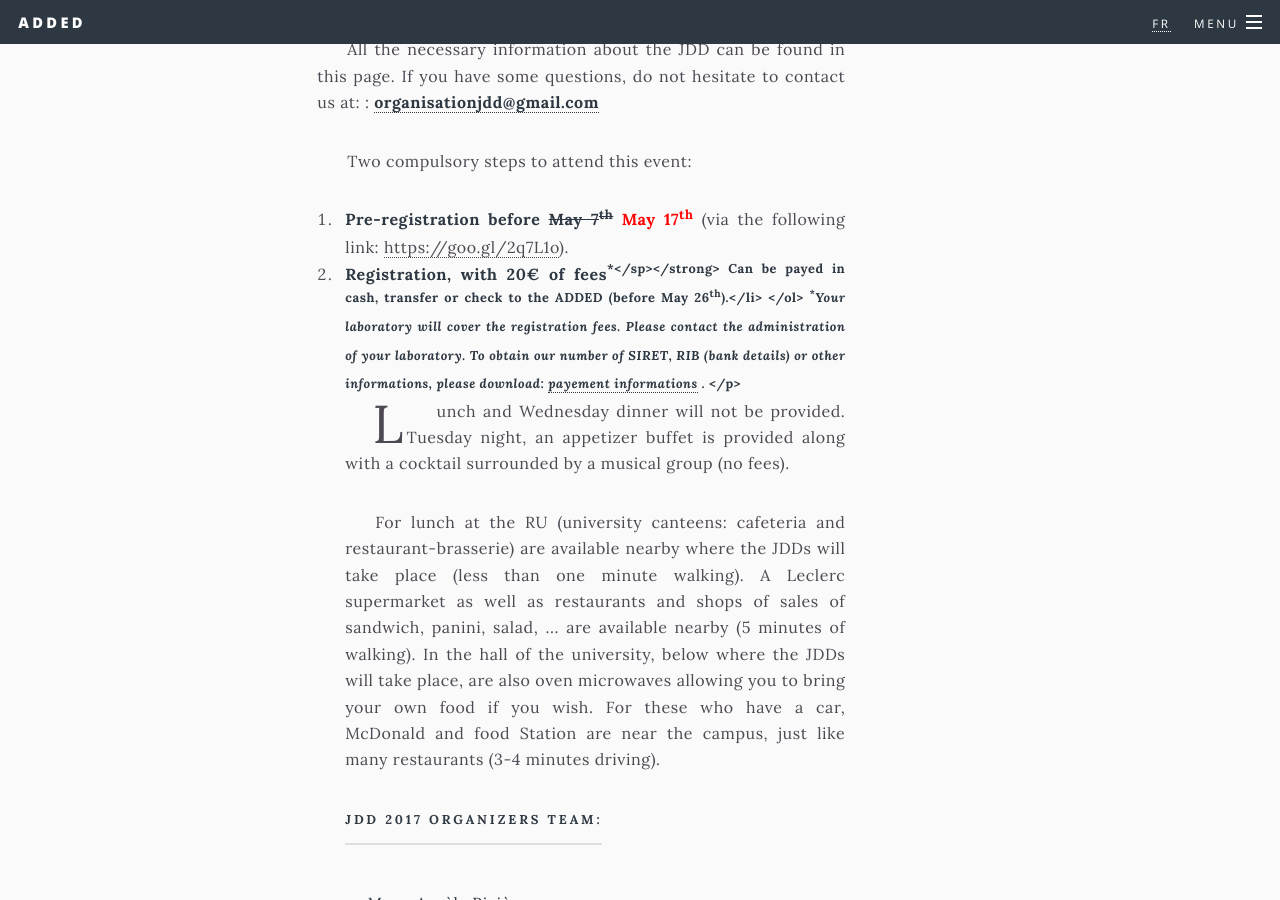
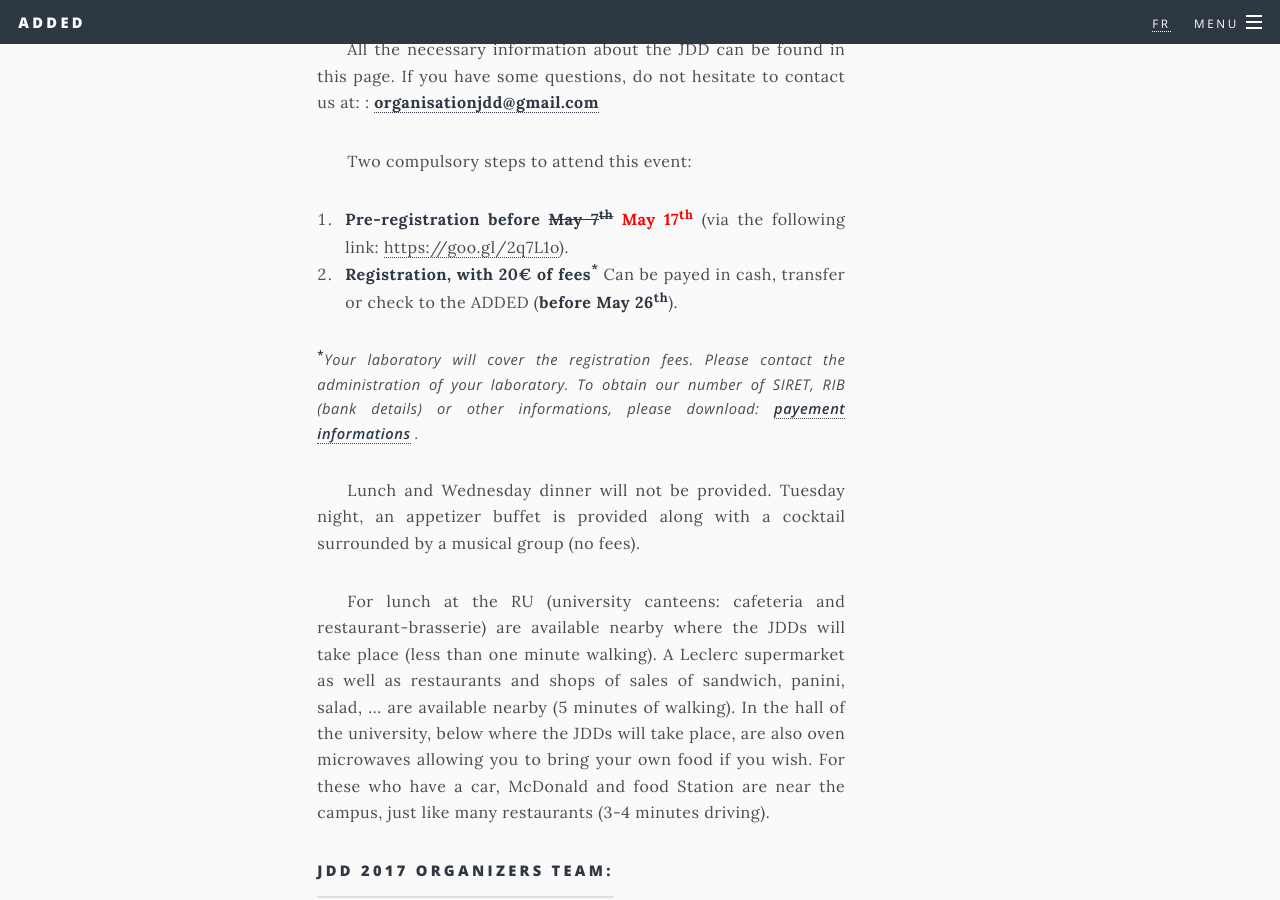
Before and after one commit to asso-added/asso-added.github.io, a Jekyll site: the page built from _posts/2017-06-13-jdd2017-en.md, in a window 1280 px wide and 900 px high, scrolled down 1528 px. Built offline with Jekyll 4.4.1, drawn with Linux system fonts in a browser that asks for light colours; nearby versions of some CDN libraries; library files that are not in the unit come from our copies; comment, search, counter and statistics services are not loaded; some of the changed text lies outside the part shown.

Commit message:
correct bug.

```diff
--- a/_includes/jdd2017-en.html
+++ b/_includes/jdd2017-en.html
@@ -50,7 +50,7 @@
     Two compulsory steps to attend this event:
     <ol>
       <li><strong>Pre-registration before <strike>May 7<sup>th</sup></strike> <font color="red">May 17<sup>th</sup></font>   </strong>(via the following link: <a href="https://goo.gl/2q7L1o">https://goo.gl/2q7L1o</a>).</li>
-      <li><strong>Registration, with 20€ of fees<sup>*</sp></strong> Can be payed in cash, transfer or check to the ADDED (<strong>before May 26<sup>th</sup></strong>).</li>
+      <li><strong>Registration, with 20€ of fees<sup>*</sup></strong> Can be payed in cash, transfer or check to the ADDED (<strong>before May 26<sup>th</sup></strong>).</li>
     </ol>
 <strong><sup>*</sup></strong><i>Your laboratory will cover the registration fees. Please contact the administration of your laboratory. To obtain our number of SIRET, RIB (bank details) or other informations, please download: <a href="https://drive.google.com/open?id=0ByYVNAWsGuQrT0lWRWo3Umk2aXM"><strong>payement informations</strong></a> .</i>
   </p>
--- a/_includes/jdd2017-fr.html
+++ b/_includes/jdd2017-fr.html
@@ -52,7 +52,7 @@
     Deux étapes obligatoires pour assister à cet évènement :
     <ol>
       <li><strong>Pré-inscription avant le <strike>7 Mai </strike><font color="red"> 17 Mai</font></strong>(via le lien suivant : <a href="https://goo.gl/2q7L1o">https://goo.gl/2q7L1o</a>).</li>
-      <li><strong>Inscription, avec 20€ de frais<sup>*</sp></strong> à régler en liquide, virement ou chèque à l'ADDED (<strong>avant le 26 Mai</strong>).</li>
+      <li><strong>Inscription, avec 20€ de frais<sup>*</sup></strong> à régler en liquide, virement ou chèque à l'ADDED (<strong>avant le 26 Mai</strong>).</li>
     </ol>
 <strong><sup>*</sup></strong><i>votre laboratoire couvrira les frais d'inscription. Merci de contacter l'administration de votre laboratoire. Pour obtenir notre numéro de SIRET, RIB ou autre information, merci de télécharger le document: <a href="https://drive.google.com/open?id=0ByYVNAWsGuQrT0lWRWo3Umk2aXM"><strong>Informations de payement</strong></a>.</i>
   </p>
```
